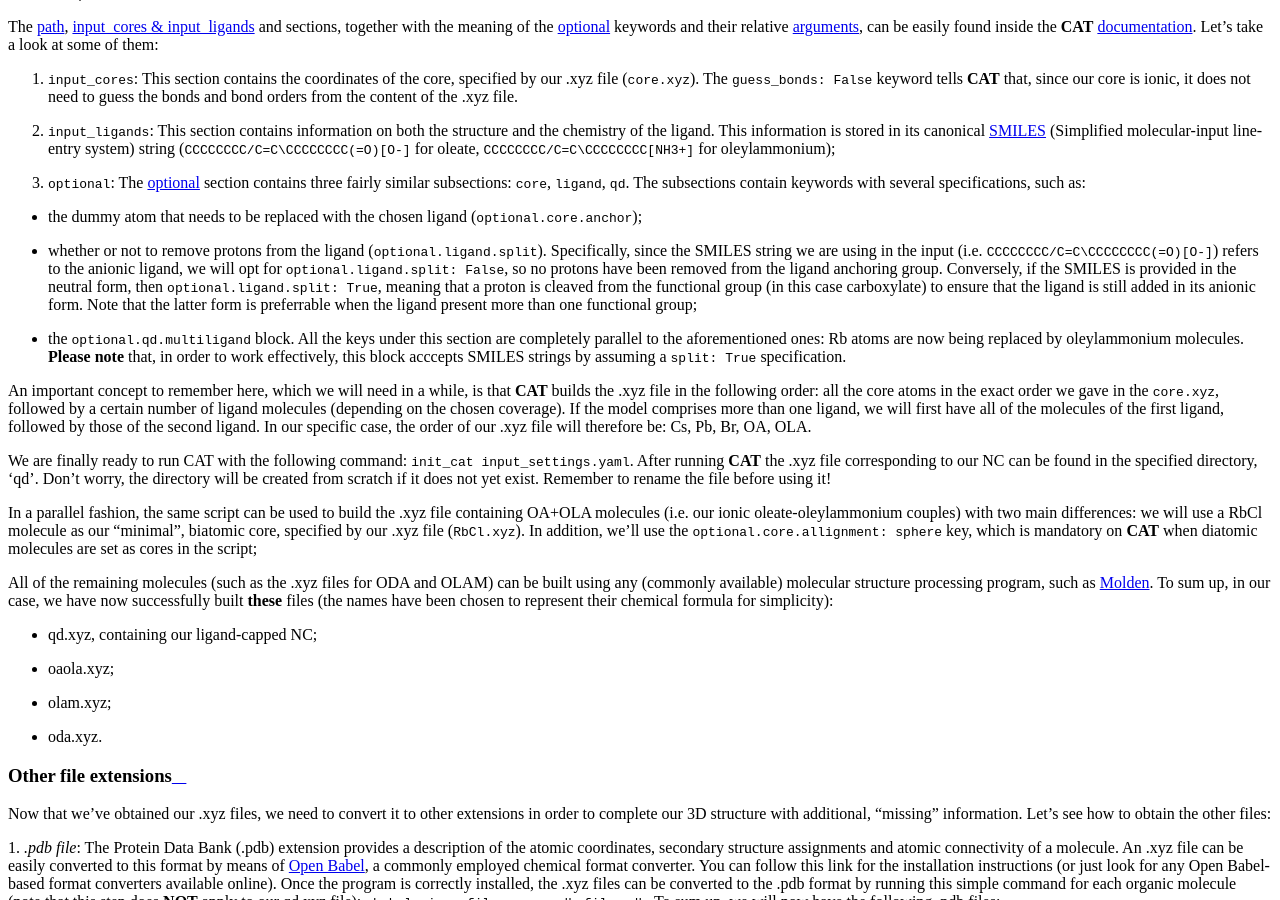
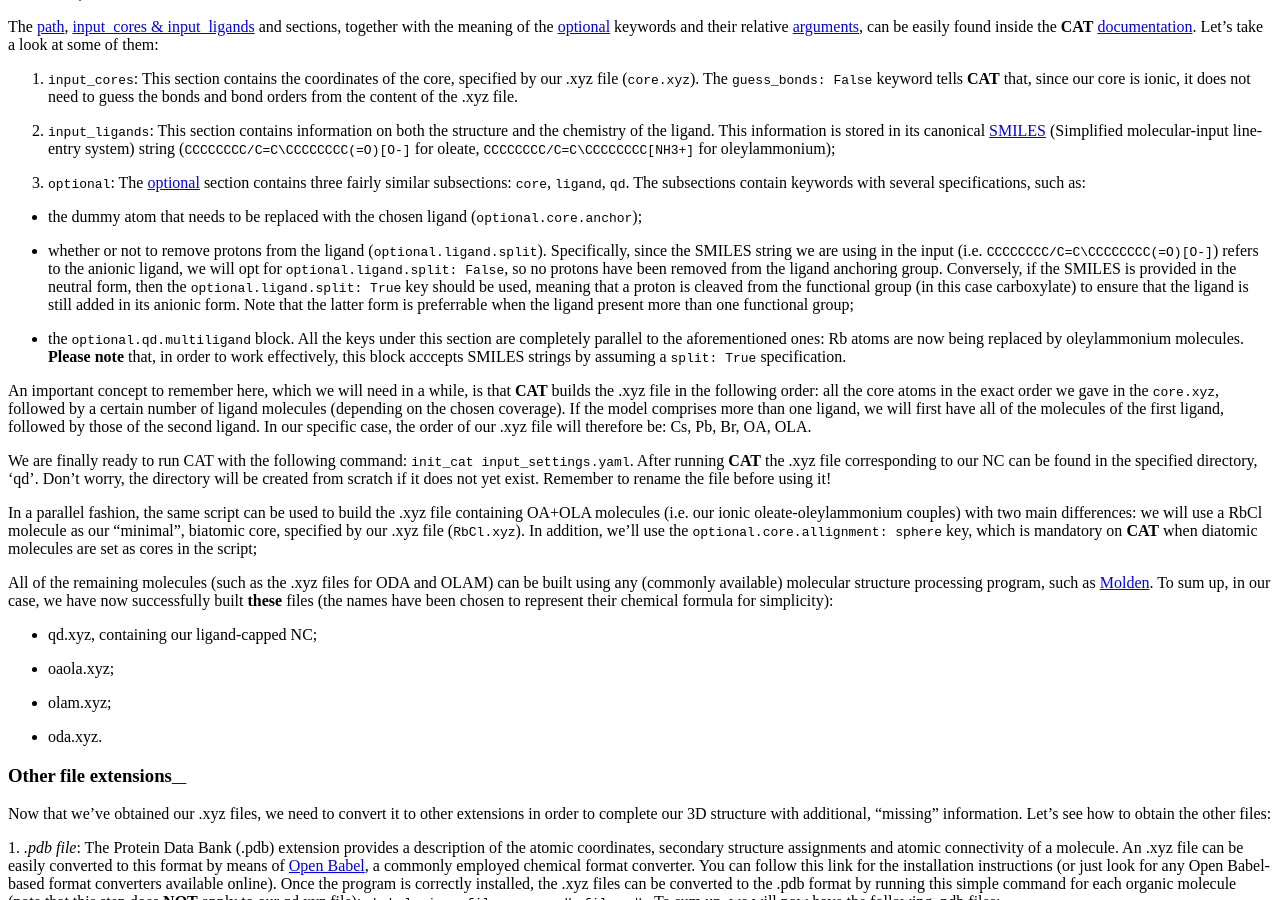
Before and after one commit to nlesc-nano/Tutorials, a Sphinx documentation site: the page built from docs/3_simulation_box.rst, in a window 1280 px wide and 900 px high, scrolled down 1657 px. Built offline with Sphinx 7.4.7 and the Read the Docs theme 2.0.0, drawn with Linux system fonts in a browser that asks for light colours.

Commit message:
Update 3_simulation_box.rst

```diff
--- a/docs/3_simulation_box.rst
+++ b/docs/3_simulation_box.rst
@@ -72,7 +72,7 @@ The `path <https://cat.readthedocs.io/en/latest/2_path.html#path>`_, `input_core
 3. ``optional``: The `optional <https://cat.readthedocs.io/en/latest/4_optional.html#optional>`_ section contains three fairly similar subsections: ``core``, ``ligand``, ``qd``. The subsections contain keywords with several specifications, such as:
 
 - the dummy atom that needs to be replaced with the chosen ligand (``optional.core.anchor``);
-- whether or not to remove protons from the ligand (``optional.ligand.split``). Specifically, since the SMILES string we are using in the input (i.e. ``CCCCCCCC/C=C\CCCCCCCC(=O)[O-]``) refers to the anionic ligand, we will opt for ``optional.ligand.split: False``, so no protons have been removed from the ligand anchoring group. Conversely, if the SMILES is provided in the neutral form, then ``optional.ligand.split: True``, meaning that a proton is cleaved from the functional group (in this case carboxylate) to ensure that the ligand is still added in its anionic form. Note that the latter form is preferrable when the ligand present more than one functional group;
+- whether or not to remove protons from the ligand (``optional.ligand.split``). Specifically, since the SMILES string we are using in the input (i.e. ``CCCCCCCC/C=C\CCCCCCCC(=O)[O-]``) refers to the anionic ligand, we will opt for ``optional.ligand.split: False``, so no protons have been removed from the ligand anchoring group. Conversely, if the SMILES is provided in the neutral form, then the ``optional.ligand.split: True`` key should be used, meaning that a proton is cleaved from the functional group (in this case carboxylate) to ensure that the ligand is still added in its anionic form. Note that the latter form is preferrable when the ligand present more than one functional group;
 - the ``optional.qd.multiligand`` block. All the keys under this section are completely parallel to the aforementioned ones: Rb atoms are now being replaced by oleylammonium molecules. **Please note** that, in order to work effectively, this block acccepts SMILES strings by assuming a ``split: True`` specification.
 
 An important concept to remember here, which we will need in a while, is that **CAT** builds the .xyz file in the following order: all the core atoms in the exact order we gave in the ``core.xyz``, followed by a certain number of ligand molecules (depending on the chosen coverage). If the model comprises more than one ligand, we will first have all of the molecules of the first ligand, followed by those of the second ligand. In our specific case, the order of our .xyz file will therefore be: Cs, Pb, Br, OA, OLA.
```
